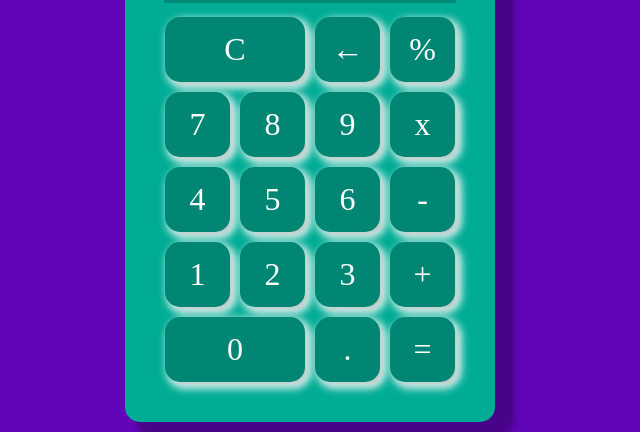
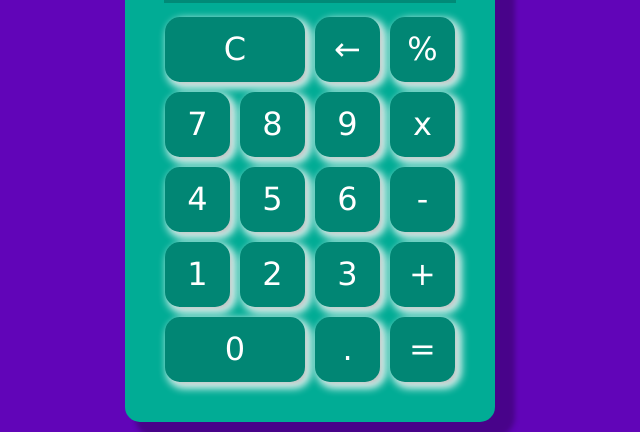
Before and after one commit to ruben-lugo1/Calculadora-nueva, a plain HTML site: page index.html in a window 1280 px wide. Shown: the part 281-713 px from the top of the page, without its empty margins (330-970 px from the left). Drawn offline with Linux system fonts and the light colour scheme.

Commit message:
Update index.css

```diff
--- a/index.css
+++ b/index.css
@@ -1,5 +1,5 @@
 * {
-    font-family:'Times New Roman', Times, serif;
+    font-family:Verdana, Tahoma;
     color: #fff;
 }
 
```
